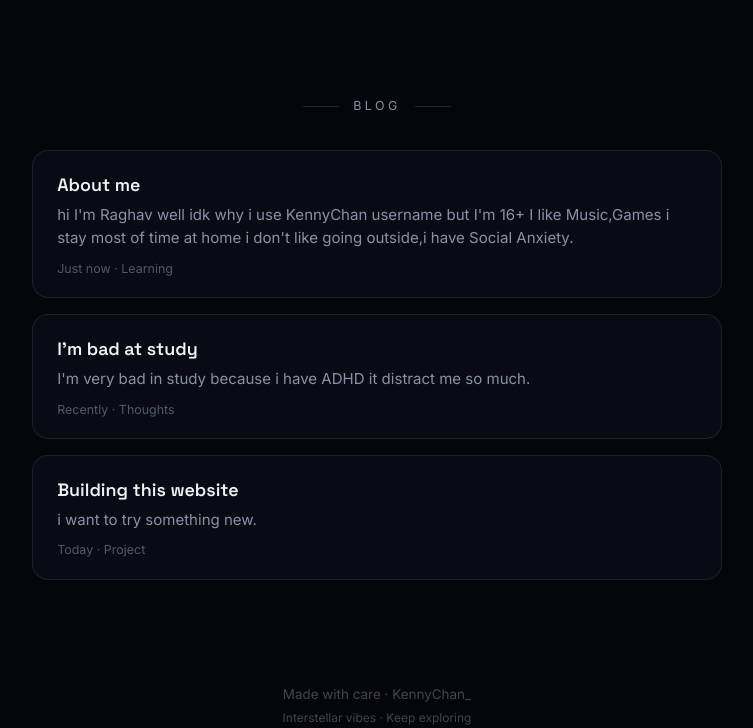
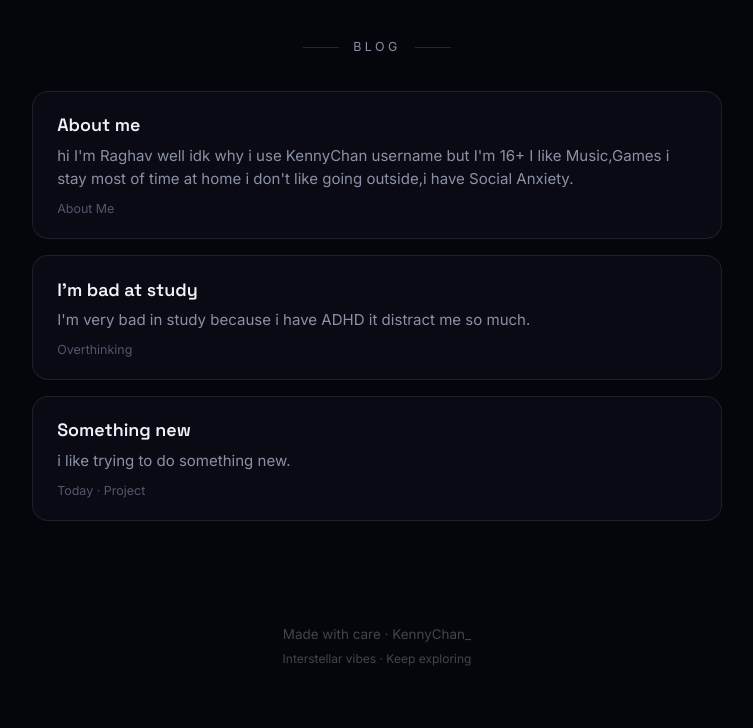
Before and after one commit to kennychan17-exe/website, a plain HTML site: page index.html in a window 1280 px wide. Shown: the part 1900-2628 px from the top of the page, without its empty margins (263-1016 px from the left). Drawn offline with Linux system fonts and the light colour scheme.

Commit message:
Change video source and update text content
Updated video source link and modified text content in the bio and blog sections.

```diff
--- a/index.html
+++ b/index.html
@@ -470,7 +470,7 @@
   <!-- Video Background -->
   <div class="bg-wrapper">
     <video class="bg-video" autoplay muted loop playsinline webkit-playsinline>
-      <source src="YOUR-VIDEO-LINK-HERE.mp4" type="video/mp4">
+      <source src="https://github.com/kennychan17-exe/website/raw/main/black-hole-sun-moewalls-com%20%281%29.mp4" type="video/mp4">
     </video>
     <div class="bg-glow"></div>
   </div>
@@ -499,8 +499,7 @@
              onerror="this.src='https://cdn.discordapp.com/embed/avatars/0.png'" />
         <h2>hey, i'm <span>KennyChan_</span></h2>
         <p class="bio">
-          hey. just a quiet guy who likes figuring things out.<br>
-          mostly keep to myself, listen to music, and try new stuff when i feel like it.
+          hey. I'm boring person asf.<br>
         </p>
       </div>
     </section>
@@ -566,7 +565,7 @@
           but I'm 16+ I like Music,Games i stay most of time
           at home i don't like going outside,i have Social Anxiety.
         </p>
-        <div class="blog-meta">Just now · Learning</div>
+        <div class="blog-meta">About Me</div>
       </article>
 
       <article class="card blog-card">
@@ -575,13 +574,13 @@
           I'm very bad in study because i have ADHD
           it distract me so much.
         </p>
-        <div class="blog-meta">Recently · Thoughts</div>
+        <div class="blog-meta">Overthinking</div>
       </article>
 
       <article class="card blog-card">
-        <h3>Building this website</h3>
+        <h3>Something new</h3>
         <p>
-          i want to try something new.
+          i like trying to do something new.
         </p>
         <div class="blog-meta">Today · Project</div>
       </article>
```
